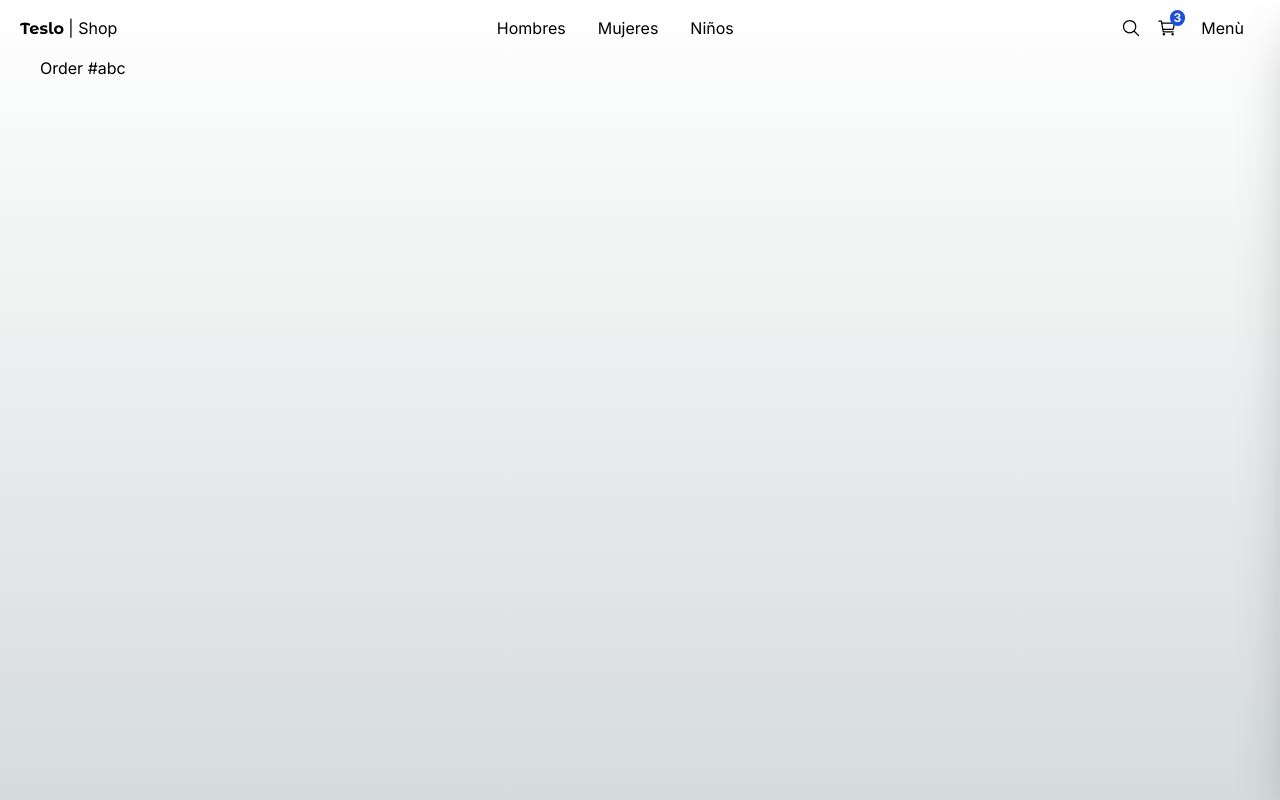
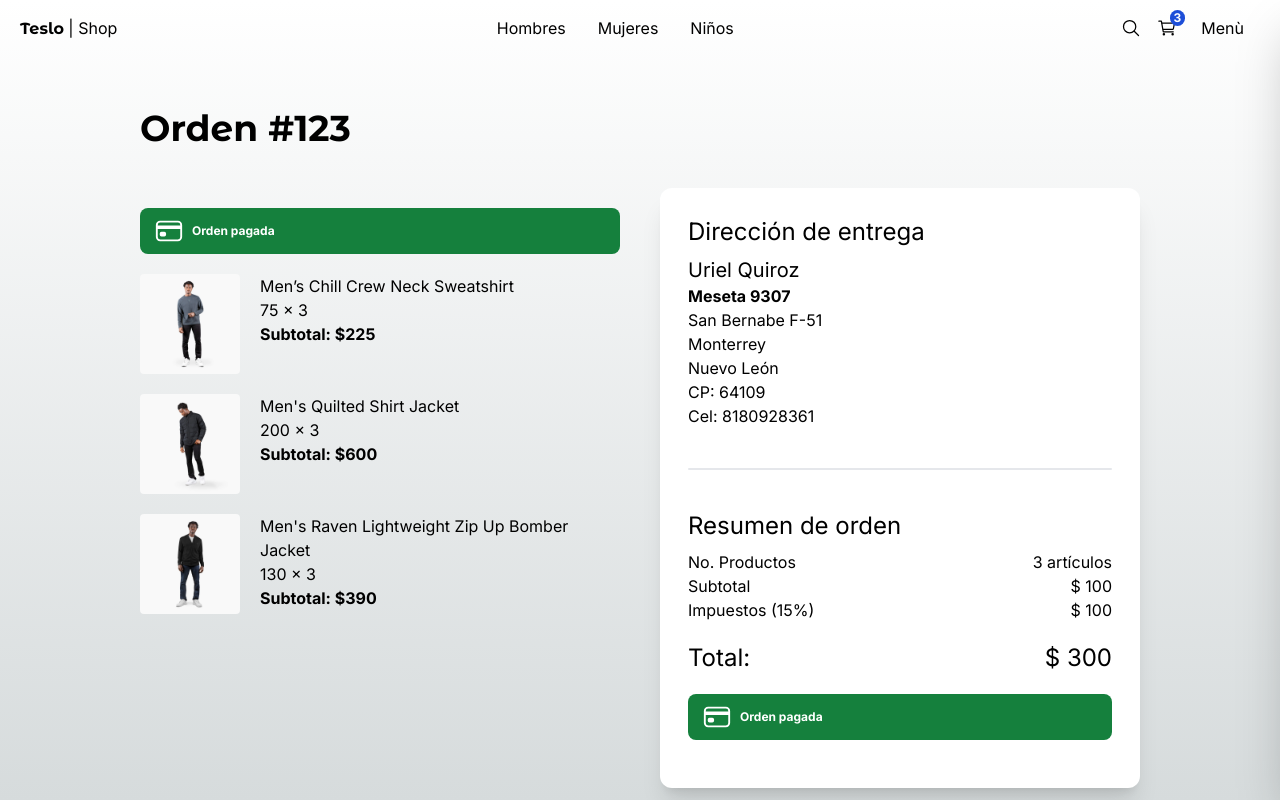
Before and after one commit to UrielQuiroz/teslo-shop, a Next.js app: page /orders/123 in a window 1280 px wide. Built offline with nearby package versions, Linux system fonts and the light colour scheme.

Commit message:
Pantalla de orden de pago

```diff
--- a/src/app/(shop)/checkout/page.tsx
+++ b/src/app/(shop)/checkout/page.tsx
@@ -1,7 +1,7 @@
 import Link from "next/link";
-import { QuantitySelector, Title } from "@/components";
+import Image from "next/image";
 import { initialData } from "@/seed/seed";
-import Image from "next/image";
+import { Title } from "@/components";
 
 const productsInCart = [
   initialData.products[0],
--- a/src/app/(shop)/orders/[id]/page.tsx
+++ b/src/app/(shop)/orders/[id]/page.tsx
@@ -1,8 +1,125 @@
+import Link from "next/link";
+import Image from "next/image";
+import { initialData } from "@/seed/seed";
+import { Title } from "@/components";
+import clsx from "clsx";
+import { IoCardOutline } from "react-icons/io5";
 
-export default function () {
+const productsInCart = [
+  initialData.products[0],
+  initialData.products[1],
+  initialData.products[2],
+]
+
+interface Props {
+  params: {
+      id: string;
+  }
+}
+
+export default function ({ params }: Props) {
+  const { id } = params;
+
   return (
-    <div>
-      <h1>Order #abc</h1>
+    <div className="flex justify-center items-center mb-72 px-10 sm:px-0">
+      <div className="flex flex-col w-[1000px]">
+
+        <Title title={`Orden #${id}`}/>
+
+        <div className="grid grid-cols-1 sm:grid-cols-2 gap-10">
+
+          {/* CARRITO */}
+          <div className="flex flex-col mt-5">
+
+            <div className={
+              clsx(
+                "flex items-center rounded-lg py-2 px-3.5 text-xs font-bold text-white mb-5",
+                {
+                  'bg-red-500': false,
+                  'bg-green-700': true
+                }
+              )
+            }>
+              <IoCardOutline size={30}/>
+              {/* <span className="mx-2">Pendiente de pago</span> */}
+              <span className="mx-2">Orden pagada</span>
+            </div>
+
+
+          {/* ARTICULOS */}
+          {productsInCart.map(product => (
+            <div key={product.slug} className="flex mb-5">
+              <Image
+                src={`/products/${product.images[0]}`}
+                width={100}
+                height={100}
+                style={{
+                  width: '100px',
+                  height: '100px'
+                }}
+                alt={product.title}
+                className="mr-5 rounded"/>
+
+              <div>
+                <p>{product.title}</p>
+                <p>{product.price} x 3</p>
+                <p className="font-bold">Subtotal: ${product.price * 3}</p>
+              </div>
+            </div>
+          ))}
+          </div>
+
+          {/* ORDENES */}
+          <div className="bg-white rounded-xl shadow-xl p-7">
+            <h2 className="text-2xl mb-2">Dirección de entrega</h2>
+            <div className="mb-10">
+              <p className="text-xl">Uriel Quiroz</p>
+              <p className="font-bold">Meseta 9307</p>
+              <p>San Bernabe F-51</p>
+              <p>Monterrey</p>
+              <p>Nuevo León</p>
+              <p>CP: 64109</p>
+              <p>Cel: 8180928361</p>
+            </div>
+
+            {/* DIVIDER */}
+            <div className="w-full h-0.5 rounded bg-gray-200 mb-10"/>
+
+            <h2 className="text-2xl mb-2">Resumen de orden</h2>
+
+            <div className="grid grid-cols-2">
+              <span>No. Productos</span>
+              <span className="text-right">3 artículos</span>
+
+              <span>Subtotal</span>
+              <span className="text-right">$ 100</span>
+
+              <span>Impuestos (15%)</span>
+              <span className="text-right">$ 100</span>
+
+              <span className="mt-5 text-2xl">Total:</span>
+              <span className="mt-5 text-2xl text-right">$ 300</span>
+            </div>
+            <div className="mt-5 mb-2 w-full">
+                          <div className={
+              clsx(
+                "flex items-center rounded-lg py-2 px-3.5 text-xs font-bold text-white mb-5",
+                {
+                  'bg-red-500': false,
+                  'bg-green-700': true
+                }
+              )
+            }>
+              <IoCardOutline size={30}/>
+              {/* <span className="mx-2">Pendiente de pago</span> */}
+              <span className="mx-2">Orden pagada</span>
+            </div>
+          </div>
+          </div>
+
+        </div>
+
+      </div>
     </div>
   );
 }
```
